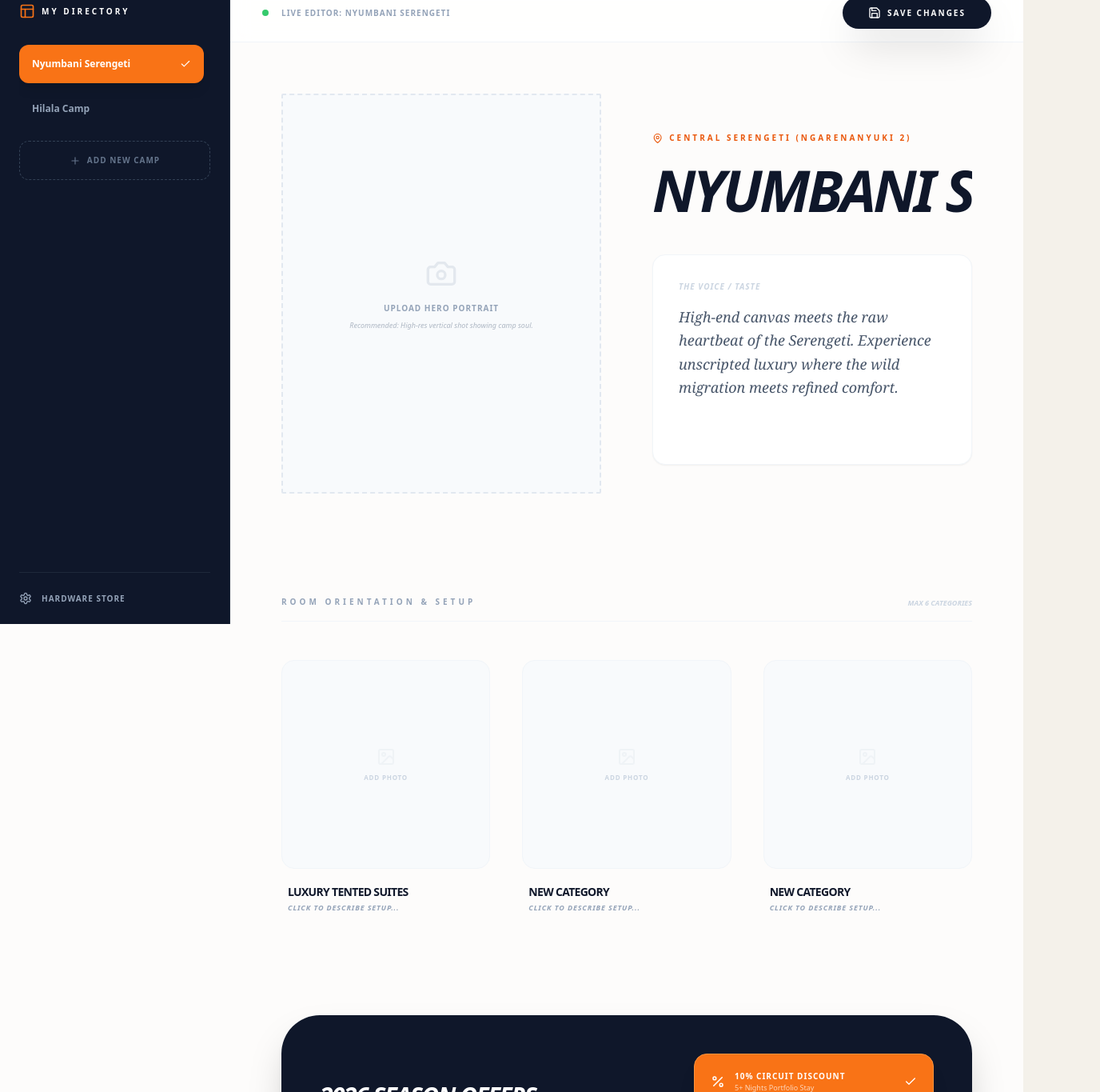
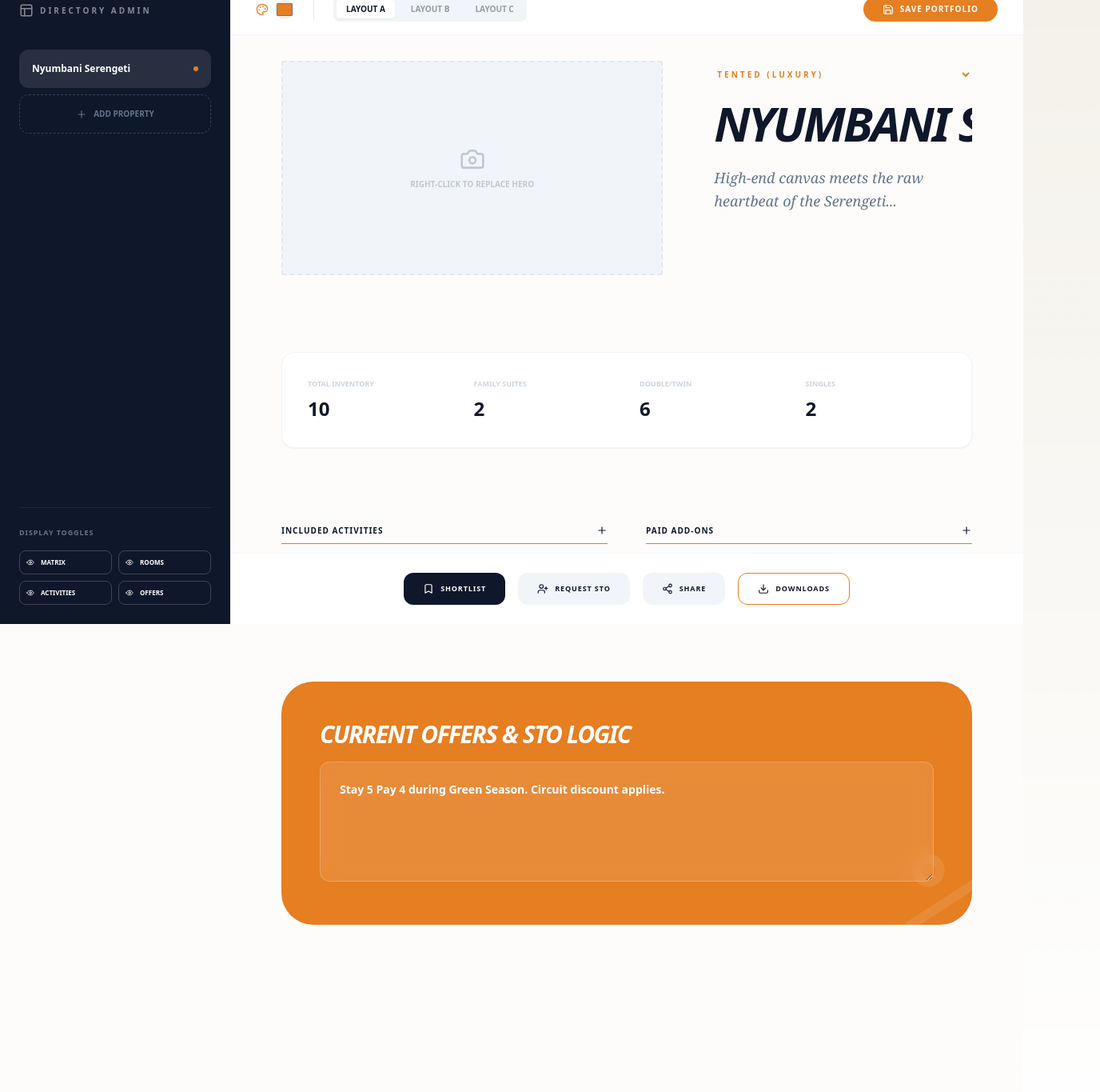
Before and after one commit to aisafarimarketing-ux/safari-trade-directory, a Next.js app: page /admin in a window 1280 px wide. Shown: the part 20-1385 px from the top of the page at 80% size, 1376 px wide, since content can reach past the window. Built offline with nearby package versions, Linux system fonts and the light colour scheme.

Commit message:
Update page.tsx

```diff
--- a/src/app/admin/page.tsx
+++ b/src/app/admin/page.tsx
@@ -1,230 +1,215 @@
 "use client";
-import React, { useState } from 'react';
+import React, { useState, useRef } from 'react';
 import {
-  Save, Plus, Camera, Settings, Check,
-  Percent, Star, MapPin, ChevronRight,
-  Trash2, Image as ImageIcon, Layout
+  Save, Plus, Camera, Settings, Check, Percent, Star, MapPin,
+  ChevronRight, Trash2, Image as ImageIcon, Layout, Eye, EyeOff,
+  Download, Share2, Bookmark, UserPlus, Palette, Type
 } from 'lucide-react';
 
-export default function PortfolioAdmin() {
+export default function RobustCreator() {
   const [selectedCamp, setSelectedCamp] = useState(0);
-  const [isSaving, setIsSaving] = useState(false);
+  const [skinColor, setSkinColor] = useState('#E67E22'); // The Global Color Wheel
+  const [activeLayout, setActiveLayout] = useState('A'); // A: Brochure, B: Grid, C: Minimal
+  const [visibleSections, setVisibleSections] = useState({
+    matrix: true,
+    rooms: true,
+    activities: true,
+    offers: true
+  });
 
-  // Portfolio state - can easily scale to 10+ camps
   const [portfolio, setPortfolio] = useState([
     {
       id: 1,
       name: "Nyumbani Serengeti",
-      location: "Central Serengeti (Ngarenanyuki 2)",
-      rooms: "10",
-      room_type: "Luxury Tented Suites",
-      vibe: "High-end canvas meets the raw heartbeat of the Serengeti. Experience unscripted luxury where the wild migration meets refined comfort.",
-      circuitDiscount: true,
-      stayPay: true
-    },
-    {
-      id: 2,
-      name: "Hilala Camp",
-      location: "Northern Serengeti",
-      rooms: "8",
-      room_type: "Wilderness Tents",
-      vibe: "Secluded luxury in the heart of the wild, offering intimate encounters with nature.",
-      circuitDiscount: true,
-      stayPay: false
+      location: "Central Serengeti",
+      class: "Tented (Luxury)",
+      rooms: 10,
+      family: 2, double: 6, single: 2,
+      vibe: "High-end canvas meets the raw heartbeat of the Serengeti...",
+      freeActivities: ["Morning Game Drive", "Bush Breakfast"],
+      paidActivities: ["Hot Air Balloon", "Private Cellar Dinner"],
+      offersText: "Stay 5 Pay 4 during Green Season. Circuit discount applies."
     }
   ]);
 
-  const addCamp = () => {
-    const newCamp = {
-      id: Date.now(),
-      name: "New Property Name",
-      location: "Enter Location",
-      rooms: "0",
-      room_type: "Room Category",
-      vibe: "Click here to express the soul of this camp...",
-      circuitDiscount: false,
-      stayPay: false
-    };
-    setPortfolio([...portfolio, newCamp]);
-    setSelectedCamp(portfolio.length);
+  // Toggle Visibility Logic
+  const toggleSection = (section: string) => {
+    setVisibleSections(prev => ({ ...prev, [section]: !prev[section] }));
   };
 
-  const updateCamp = (field: string, value: any) => {
-    const updated = [...portfolio];
-    updated[selectedCamp] = { ...updated[selectedCamp], [field]: value };
-    setPortfolio(updated);
-  };
+  // Inline Style Generator
+  const themedText = { color: skinColor };
+  const themedBg = { backgroundColor: skinColor };
+  const themedBorder = { borderColor: skinColor };
 
   return (
     <div className="flex min-h-screen bg-[#FDFCFB] font-sans text-slate-900">
 
-      {/* SIDEBAR: Portfolio & Management */}
-      <aside className="w-72 bg-slate-900 text-white p-6 flex flex-col border-r border-slate-800 sticky h-screen top-0">
-        <div className="mb-10">
-          <div className="flex items-center gap-2 mb-8">
-            <Layout className="text-orange-500" size={20} />
-            <p className="text-[10px] font-black tracking-[0.3em] uppercase">My Directory</p>
+      {/* 1. TOP CONTROL BAR */}
+      <header className="fixed top-0 right-0 left-72 h-16 bg-white/90 backdrop-blur-md border-b border-slate-100 flex justify-between items-center px-8 z-50">
+        <div className="flex items-center gap-6">
+          <div className="flex items-center gap-2 border-r pr-6 border-slate-200">
+            <Palette size={16} style={themedText} />
+            <input
+              type="color"
+              value={skinColor}
+              onChange={(e) => setSkinColor(e.target.value)}
+              className="w-6 h-6 rounded-full overflow-hidden border-none cursor-pointer"
+            />
           </div>
-
-          <div className="space-y-2 max-h-[60vh] overflow-y-auto pr-2 custom-scrollbar">
-            {portfolio.map((camp, index) => (
+          <div className="flex gap-2 bg-slate-100 p-1 rounded-lg">
+            {['A', 'B', 'C'].map(l => (
               <button
-                key={camp.id}
-                onClick={() => setSelectedCamp(index)}
-                className={`w-full text-left p-4 rounded-xl text-xs font-bold transition-all flex justify-between items-center group ${selectedCamp === index ? 'bg-orange-500 text-white shadow-lg' : 'hover:bg-white/5 text-slate-400'}`}
+                key={l}
+                onClick={() => setActiveLayout(l)}
+                className={`px-3 py-1 rounded text-[10px] font-black ${activeLayout === l ? 'bg-white shadow-sm' : 'opacity-40'}`}
               >
-                <span className="truncate">{camp.name}</span>
-                {selectedCamp === index ? <Check size={14}/> : <ChevronRight size={14} className="opacity-0 group-hover:opacity-100" />}
+                LAYOUT {l}
               </button>
             ))}
           </div>
+        </div>
 
-          <button
-            onClick={addCamp}
-            className="w-full mt-4 p-4 rounded-xl border border-dashed border-slate-700 text-slate-500 text-[10px] font-black uppercase tracking-widest flex items-center justify-center gap-2 hover:border-slate-500 hover:text-slate-300 transition-all"
-          >
-            <Plus size={14}/> Add New Camp
+        <button className="flex items-center gap-2 px-6 py-2 rounded-full text-white text-[10px] font-black uppercase tracking-widest transition-all hover:scale-105" style={themedBg}>
+          <Save size={14} /> Save Portfolio
+        </button>
+      </header>
+
+      {/* 2. PORTFOLIO SIDEBAR */}
+      <aside className="w-72 bg-slate-900 text-white p-6 flex flex-col fixed h-screen top-0 left-0 z-[60]">
+        <div className="flex items-center gap-2 mb-10 opacity-50">
+          <Layout size={18} />
+          <span className="text-[10px] font-black uppercase tracking-[0.3em]">Directory Admin</span>
+        </div>
+
+        <div className="space-y-2 flex-1 overflow-y-auto">
+          {portfolio.map((camp, i) => (
+            <button key={camp.id} onClick={() => setSelectedCamp(i)} className={`w-full text-left p-4 rounded-xl text-xs font-bold flex justify-between items-center ${selectedCamp === i ? 'bg-white/10 text-white' : 'text-slate-500'}`}>
+              {camp.name} {selectedCamp === i && <div className="w-1.5 h-1.5 rounded-full" style={themedBg} />}
+            </button>
+          ))}
+          <button className="w-full p-4 rounded-xl border border-dashed border-slate-700 text-slate-500 text-[10px] font-black uppercase flex items-center justify-center gap-2 hover:border-slate-500 transition-all">
+            <Plus size={14} /> Add Property
           </button>
         </div>
 
-        <div className="mt-auto pt-6 border-t border-slate-800 space-y-4">
-          <button className="w-full flex items-center gap-3 text-[10px] font-black uppercase tracking-widest text-slate-400 hover:text-white transition-all">
-            <Settings size={16}/> Hardware Store
-          </button>
+        <div className="pt-6 border-t border-slate-800">
+          <p className="text-[9px] font-black uppercase tracking-widest text-slate-500 mb-4">Display Toggles</p>
+          <div className="grid grid-cols-2 gap-2">
+            {Object.keys(visibleSections).map(sec => (
+              <button key={sec} onClick={() => toggleSection(sec)} className={`p-2 rounded-lg text-[8px] font-black uppercase flex items-center gap-2 border ${visibleSections[sec] ? 'border-white/20 text-white' : 'border-transparent text-slate-600'}`}>
+                {visibleSections[sec] ? <Eye size={10} /> : <EyeOff size={10} />} {sec}
+              </button>
+            ))}
+          </div>
         </div>
       </aside>
 
-      {/* MAIN: The Live-Edit Interface */}
-      <main className="flex-1">
-        <header className="px-10 py-4 bg-white/80 backdrop-blur-md border-b border-slate-100 flex justify-between items-center sticky top-0 z-50">
-          <div className="flex items-center gap-4">
-            <span className="flex h-2 w-2 rounded-full bg-green-500 animate-pulse"></span>
-            <p className="text-[10px] font-black uppercase tracking-widest text-slate-400">Live Editor: {portfolio[selectedCamp].name}</p>
-          </div>
-          <button
-            onClick={() => { setIsSaving(true); setTimeout(() => setIsSaving(false), 1500); }}
-            className="bg-slate-900 text-white px-8 py-3 rounded-full text-[10px] font-black uppercase tracking-[0.2em] flex items-center gap-2 shadow-2xl hover:bg-orange-600 transition-all active:scale-95"
-          >
-            <Save size={16} /> {isSaving ? 'Synchronizing...' : 'Save Changes'}
-          </button>
-        </header>
+      {/* 3. THE CREATIVE CANVAS */}
+      <main className="flex-1 ml-72 pt-24 pb-40 px-16 max-w-6xl mx-auto">
 
-        <div className="max-w-5xl mx-auto p-16">
-
-          {/* HERO EDIT: Portrait Image & Large Type */}
-          <div className="grid md:grid-cols-12 gap-16 items-start mb-32">
-            <div className="md:col-span-6">
-              <div className="aspect-[4/5] bg-slate-50 rounded-sm border-2 border-dashed border-slate-200 flex flex-col items-center justify-center text-slate-400 group cursor-pointer hover:border-orange-400 hover:bg-white transition-all relative">
-                <div className="text-center p-8">
-                  <Camera size={40} className="mx-auto mb-4 opacity-20 group-hover:text-orange-500 group-hover:opacity-100 transition-all" />
-                  <p className="text-[10px] font-black uppercase tracking-widest">Upload Hero Portrait</p>
-                  <p className="text-[9px] mt-2 italic opacity-50 text-slate-500 leading-tight">Recommended: High-res vertical shot showing camp soul.</p>
-                </div>
-              </div>
-            </div>
-
-            <div className="md:col-span-6 pt-12 space-y-8">
-              <div className="space-y-2">
-                <div className="flex items-center gap-2 text-orange-600">
-                  <MapPin size={14} />
-                  <input
-                    className="bg-transparent border-none outline-none font-bold text-[10px] uppercase tracking-[0.3em] w-full"
-                    value={portfolio[selectedCamp].location}
-                    onChange={(e) => updateCamp('location', e.target.value)}
-                  />
-                </div>
-                <input
-                  className="text-7xl font-black uppercase italic tracking-tighter bg-transparent border-none outline-none w-full leading-[0.85] focus:text-orange-500 transition-colors"
-                  value={portfolio[selectedCamp].name}
-                  onChange={(e) => updateCamp('name', e.target.value)}
-                />
-              </div>
-
-              <div className="p-8 bg-white border border-slate-100 shadow-sm rounded-2xl">
-                <p className="text-[10px] font-black uppercase tracking-widest text-slate-300 mb-4 italic">The Voice / Taste</p>
-                <textarea
-                  className="w-full bg-transparent border-none outline-none text-slate-600 italic leading-relaxed resize-none h-40 text-lg font-serif"
-                  value={portfolio[selectedCamp].vibe}
-                  onChange={(e) => updateCamp('vibe', e.target.value)}
-                />
+        {/* SECTION: Identity & Right-Click Hero */}
+        <section className={`grid gap-16 mb-24 ${activeLayout === 'B' ? 'md:grid-cols-2' : 'md:grid-cols-12'}`}>
+          <div className={`${activeLayout === 'B' ? '' : 'md:col-span-7'}`}>
+            <div
+              className="relative aspect-video bg-slate-100 rounded-sm overflow-hidden border-2 border-dashed border-slate-200 group cursor-pointer"
+              onContextMenu={(e) => { e.preventDefault(); alert("Image Upload Triggered"); }}
+            >
+              <div className="absolute inset-0 flex flex-col items-center justify-center opacity-20 group-hover:opacity-100 transition-opacity">
+                <Camera size={32} />
+                <p className="text-[10px] font-black uppercase mt-2">Right-Click to Replace Hero</p>
               </div>
             </div>
           </div>
 
-          {/* ROOM ORIENTATIONS: Clean Modular Grid */}
-          <section className="mb-32">
-            <div className="flex justify-between items-end mb-12 border-b border-slate-100 pb-4">
-              <h3 className="text-[10px] font-black tracking-[0.4em] uppercase text-slate-400">Room Orientation & Setup</h3>
-              <p className="text-[9px] font-bold text-slate-300 uppercase italic">Max 6 Categories</p>
+          <div className={`${activeLayout === 'B' ? '' : 'md:col-span-5'} flex flex-col justify-center`}>
+             <select className="bg-transparent border-none text-[10px] font-black uppercase tracking-[0.3em] mb-4 outline-none cursor-pointer" style={themedText}>
+               <option>Tented (Luxury)</option>
+               <option>Tented (Mid-Range)</option>
+               <option>Lodge</option>
+               <option>Hotel</option>
+               <option>Airbnb (Luxury)</option>
+             </select>
+             <input className="text-6xl font-black uppercase italic tracking-tighter bg-transparent border-none outline-none w-full mb-4 leading-tight" defaultValue={portfolio[selectedCamp].name} />
+             <textarea className="w-full bg-transparent border-none outline-none text-slate-500 italic text-lg leading-relaxed h-32 resize-none font-serif" defaultValue={portfolio[selectedCamp].vibe} />
+          </div>
+        </section>
+
+        {/* SECTION: Robust Matrix */}
+        {visibleSections.matrix && (
+          <section className="mb-24 p-8 border border-slate-100 rounded-2xl bg-white shadow-sm grid grid-cols-4 gap-8">
+            <div>
+              <p className="text-[9px] font-black text-slate-300 uppercase mb-2">Total Inventory</p>
+              <input type="number" className="text-2xl font-black bg-transparent border-none outline-none" defaultValue={portfolio[selectedCamp].rooms} />
             </div>
-            <div className="grid grid-cols-3 gap-10">
-              {[1, 2, 3].map((i) => (
-                <div key={i} className="group space-y-4">
-                  <div className="aspect-square bg-slate-50 rounded-2xl flex flex-col items-center justify-center text-slate-300 border border-slate-100 group-hover:border-orange-300 group-hover:bg-white transition-all cursor-pointer">
-                    <ImageIcon size={24} className="opacity-20 group-hover:opacity-100 group-hover:text-orange-500 mb-2" />
-                    <span className="text-[8px] font-black uppercase tracking-widest">Add Photo</span>
-                  </div>
-                  <div className="px-2">
-                    <input className="font-bold text-sm w-full bg-transparent border-none outline-none mb-1 uppercase tracking-tighter" defaultValue={i === 1 ? portfolio[selectedCamp].room_type : "New Category"} />
-                    <p className="text-[9px] text-slate-400 uppercase font-black tracking-widest italic leading-tight">Click to describe setup...</p>
-                  </div>
-                </div>
-              ))}
+            <div>
+              <p className="text-[9px] font-black text-slate-300 uppercase mb-2">Family Suites</p>
+              <input type="number" className="text-2xl font-black bg-transparent border-none outline-none" defaultValue={portfolio[selectedCamp].family} />
+            </div>
+            <div>
+              <p className="text-[9px] font-black text-slate-300 uppercase mb-2">Double/Twin</p>
+              <input type="number" className="text-2xl font-black bg-transparent border-none outline-none" defaultValue={portfolio[selectedCamp].double} />
+            </div>
+            <div>
+              <p className="text-[9px] font-black text-slate-300 uppercase mb-2">Singles</p>
+              <input type="number" className="text-2xl font-black bg-transparent border-none outline-none" defaultValue={portfolio[selectedCamp].single} />
             </div>
           </section>
+        )}
 
-          {/* TRADE OFFERS: Itinerary Style Toggles */}
-          <section className="p-12 bg-slate-900 rounded-[3rem] text-white shadow-2xl relative overflow-hidden">
-            <div className="absolute top-0 right-0 p-12 opacity-5 pointer-events-none">
-              <Percent size={180} />
+        {/* SECTION: Activities (Robust Dual Column) */}
+        {visibleSections.activities && (
+          <section className="mb-24 grid md:grid-cols-2 gap-12">
+            <div className="space-y-6">
+              <h3 className="text-[10px] font-black uppercase tracking-widest border-b pb-2 flex justify-between" style={themedBorder}>
+                Included Activities <Plus size={14} className="cursor-pointer" />
+              </h3>
+              <div className="space-y-3">
+                {portfolio[selectedCamp].freeActivities.map((act, i) => (
+                  <input key={i} className="block w-full text-sm font-bold bg-transparent border-none outline-none hover:pl-2 transition-all border-l-2 border-transparent focus:border-orange-500" defaultValue={act} />
+                ))}
+              </div>
             </div>
-
-            <div className="relative z-10 flex flex-col md:flex-row justify-between items-center gap-8">
-              <div className="max-w-md">
-                <h4 className="text-3xl font-black italic uppercase tracking-tighter mb-3">2026 Season Offers</h4>
-                <p className="text-slate-400 text-xs font-serif leading-relaxed">Activate these incentives to be automatically highlighted on the public trade directory for Tour Operators.</p>
-              </div>
-
-              <div className="grid grid-cols-1 gap-4 w-full md:w-auto min-w-[300px]">
-                <button
-                  onClick={() => updateCamp('circuitDiscount', !portfolio[selectedCamp].circuitDiscount)}
-                  className={`flex items-center justify-between p-5 rounded-2xl transition-all border ${portfolio[selectedCamp].circuitDiscount ? 'bg-orange-500 border-orange-400 shadow-xl' : 'bg-white/5 border-white/10 opacity-50 hover:opacity-100'}`}
-                >
-                  <div className="flex items-center gap-3">
-                    <Percent size={18} />
-                    <div className="text-left">
-                      <p className="text-[10px] font-black uppercase tracking-widest">10% Circuit Discount</p>
-                      <p className="text-[9px] opacity-70">5+ Nights Portfolio Stay</p>
-                    </div>
-                  </div>
-                  {portfolio[selectedCamp].circuitDiscount && <Check size={16} />}
-                </button>
-
-                <button
-                  onClick={() => updateCamp('stayPay', !portfolio[selectedCamp].stayPay)}
-                  className={`flex items-center justify-between p-5 rounded-2xl transition-all border ${portfolio[selectedCamp].stayPay ? 'bg-green-600 border-green-500 shadow-xl' : 'bg-white/5 border-white/10 opacity-50 hover:opacity-100'}`}
-                >
-                  <div className="flex items-center gap-3">
-                    <Star size={18} />
-                    <div className="text-left">
-                      <p className="text-[10px] font-black uppercase tracking-widest">Stay 5 Pay 4</p>
-                      <p className="text-[9px] opacity-70">Green Season Incentive</p>
-                    </div>
-                  </div>
-                  {portfolio[selectedCamp].stayPay && <Check size={16} />}
-                </button>
+            <div className="space-y-6">
+              <h3 className="text-[10px] font-black uppercase tracking-widest border-b pb-2 flex justify-between" style={themedBorder}>
+                Paid Add-ons <Plus size={14} className="cursor-pointer" />
+              </h3>
+              <div className="space-y-3">
+                {portfolio[selectedCamp].paidActivities.map((act, i) => (
+                  <input key={i} className="block w-full text-sm font-bold bg-transparent border-none outline-none hover:pl-2 transition-all border-l-2 border-transparent focus:border-orange-500" defaultValue={act} />
+                ))}
               </div>
             </div>
           </section>
+        )}
 
-          {/* DANGER ZONE: Remove Property */}
-          <div className="mt-40 pt-10 border-t border-slate-100 flex justify-center">
-             <button className="flex items-center gap-2 text-slate-300 hover:text-red-500 transition-colors text-[10px] font-black uppercase tracking-widest">
-               <Trash2 size={14} /> Remove Property from Portfolio
-             </button>
-          </div>
+        {/* SECTION: Manual Offers */}
+        {visibleSections.offers && (
+          <section className="mb-32 p-12 rounded-[2.5rem] text-white overflow-hidden relative" style={themedBg}>
+            <div className="relative z-10 space-y-4">
+              <h4 className="text-3xl font-black italic uppercase tracking-tighter">Current Offers & STO Logic</h4>
+              <textarea className="w-full bg-white/10 backdrop-blur-md border border-white/20 rounded-xl p-6 text-sm font-bold placeholder:text-white/50 min-h-[150px] outline-none" defaultValue={portfolio[selectedCamp].offersText} />
+            </div>
+            <Percent size={140} className="absolute -bottom-10 -right-10 opacity-10 rotate-12" />
+          </section>
+        )}
 
-        </div>
+        {/* SECTION: Lead Capture Footer (The Business End) */}
+        <footer className="fixed bottom-0 left-72 right-0 bg-white border-t border-slate-100 p-6 flex justify-center gap-4 z-40">
+           <button className="flex items-center gap-2 px-6 py-3 bg-slate-900 text-white rounded-xl text-[9px] font-black uppercase tracking-widest hover:scale-105 transition-all">
+             <Bookmark size={14} /> Shortlist
+           </button>
+           <button className="flex items-center gap-2 px-6 py-3 bg-slate-100 text-slate-900 rounded-xl text-[9px] font-black uppercase tracking-widest hover:bg-slate-200 transition-all">
+             <UserPlus size={14} /> Request STO
+           </button>
+           <button className="flex items-center gap-2 px-6 py-3 bg-slate-100 text-slate-900 rounded-xl text-[9px] font-black uppercase tracking-widest hover:bg-slate-200 transition-all">
+             <Share2 size={14} /> Share
+           </button>
+           <button className="flex items-center gap-2 px-6 py-3 border border-slate-200 text-slate-900 rounded-xl text-[9px] font-black uppercase tracking-widest hover:bg-slate-50 transition-all" style={themedBorder}>
+             <Download size={14} /> Downloads
+           </button>
+        </footer>
+
       </main>
     </div>
   );
```
